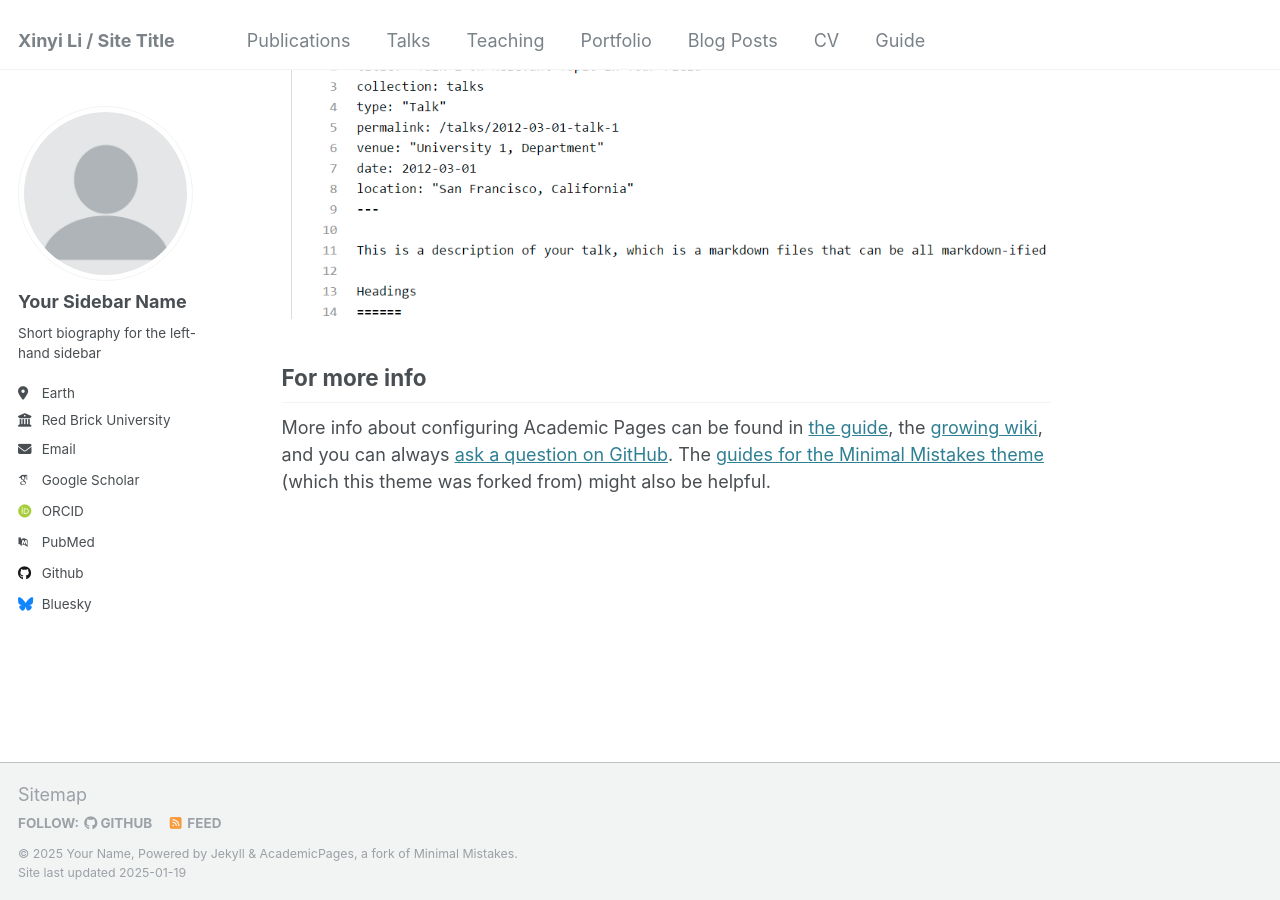
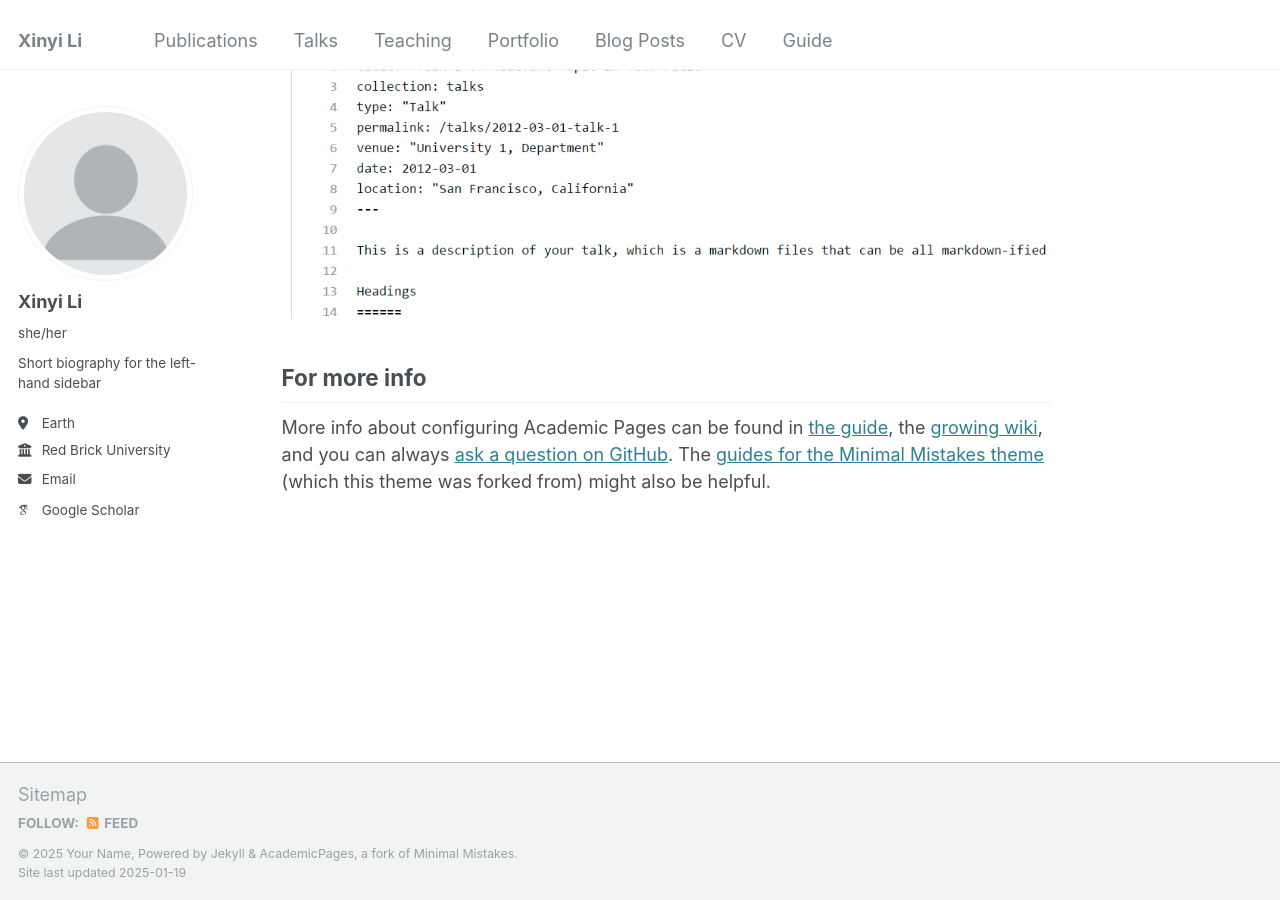
Before and after one commit to LXY-princess/xinyili, a Jekyll site: the page built from _pages/about.md, in a window 1280 px wide and 900 px high, scrolled down 2643 px. Built offline with Jekyll 4.4.1, drawn with Linux system fonts in a browser that asks for light colours; some web fonts are replaced.

Commit message:
Update _config.yml

```diff
--- a/_config.yml
+++ b/_config.yml
@@ -8,7 +8,7 @@
 
 # Basic Site Settings
 locale                   : "en-US"
-title                    : "Xinyi Li / Site Title"
+title                    : "Xinyi Li"
 title_separator          : "-"
 name                     : &name "Your Name"
 description              : &description "personal description"
@@ -22,21 +22,21 @@ repository               : "academicpages/academicpages.github.io"
 author:
   # Biographic information
   avatar           : "profile.png"
-  name             : "Your Sidebar Name"
-  pronouns         : # example: "she/her"
+  name             : "Xinyi Li"
+  pronouns         : "she/her"
   bio              : "Short biography for the left-hand sidebar"
   location         : "Earth"
   employer         : "Red Brick University"
   uri              : # URL
-  email            : "none@example.org"
+  email            : "xli215@stevens.edu"
 
   # Academic websites
   arxiv            : # URL - Update with the correct link to your profile
-  googlescholar    : "https://scholar.google.com/citations?user=PS_CX0AAAAAJ"
+  googlescholar    : "https://scholar.google.com/citations?user=4ATQuykAAAAJ&hl=en&authuser=1"
   impactstory      : # URL
-  orcid            : "http://orcid.org/yourorcidurl"
+  orcid            : # "http://orcid.org/yourorcidurl"
   semantic         : # URL
-  pubmed           : "https://www.ncbi.nlm.nih.gov/pubmed/?term=john+snow"
+  pubmed           : # "https://www.ncbi.nlm.nih.gov/pubmed/?term=john+snow"
   researchgate     : # URL
   scopus           : # URL
 
@@ -44,12 +44,12 @@ author:
   bitbucket        : # Username - Update with your username on the site
   codepen          : # Username
   dribbble         : # Username
-  github           : "academicpages"
+  github           : # "academicpages"
   kaggle           : # Username
   stackoverflow    : # User number or user number and name (i.e., use "1" or "1/jeff-atwood")
 
   # Social media
-  bluesky          : "bsky.app" # Replace this with you Bluesky username
+  bluesky          : # "bsky.app" # Replace this with you Bluesky username
   facebook         : # Username
   flickr           : # Username
   foursquare       : # Username
```
